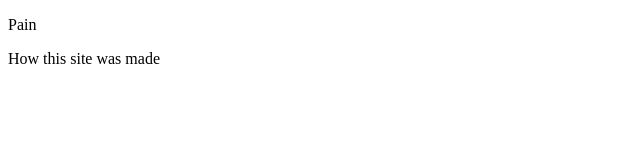
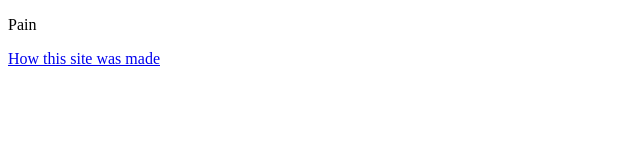
Before and after one commit to WorstBuildsEver/OhMyGod, a plain HTML site: page index.html in a window 1280 px wide. Shown: the whole page, without its empty margins (0-640 px from the left). Drawn offline with Linux system fonts and the light colour scheme.

Commit message:
Update index.html

```diff
--- a/index.html
+++ b/index.html
@@ -4,4 +4,4 @@
   <p>Pain</p>
 </body>
 
-<h href="https://www.youtube.com/watch?v=dQw4w9WgXcQ">How this site was made</a>
+<a href="https://www.youtube.com/watch?v=dQw4w9WgXcQ">How this site was made</a>
```
